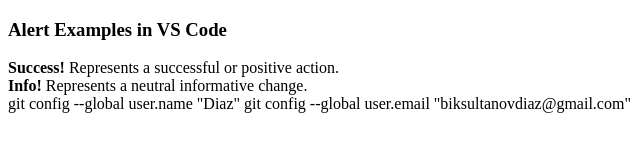
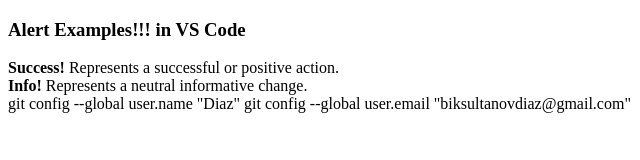
Before and after one commit to bigdizi/pp2-22B030530, a plain HTML site: page index.html in a window 1280 px wide. Shown: the full height of the page, 0-640 px from the left. Drawn offline with Linux system fonts and the light colour scheme.

Commit message:
Added features

```diff
--- a/index.html
+++ b/index.html
@@ -6,7 +6,7 @@
     </head>
      <body>
 
-         <h3>Alert Examples in VS Code</h3>
+         <h3>Alert Examples!!! in VS Code</h3>
         <strong>Success!</strong> Represents a successful or positive action.</br>
         <strong>Info!</strong> Represents a neutral informative change.</br>
      </body>
```
